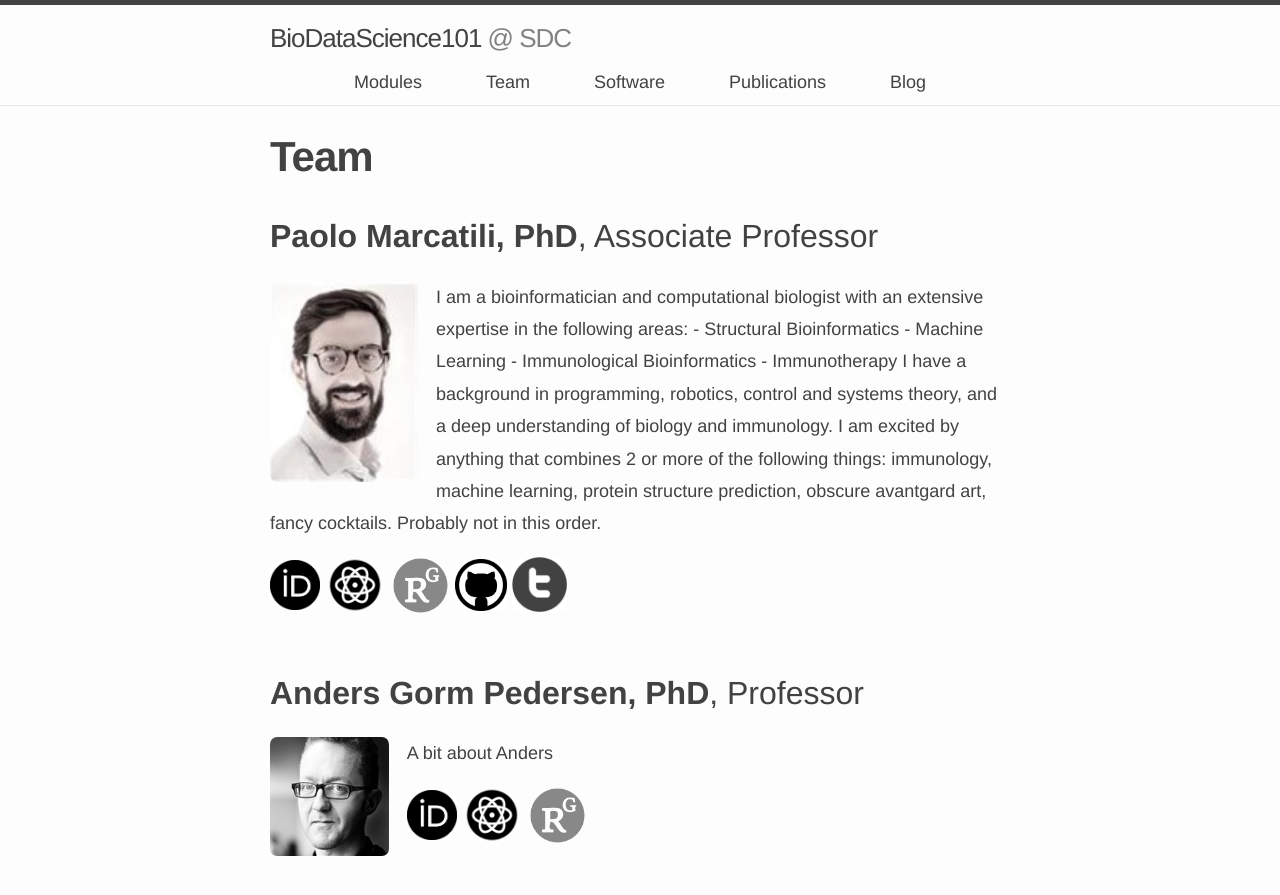
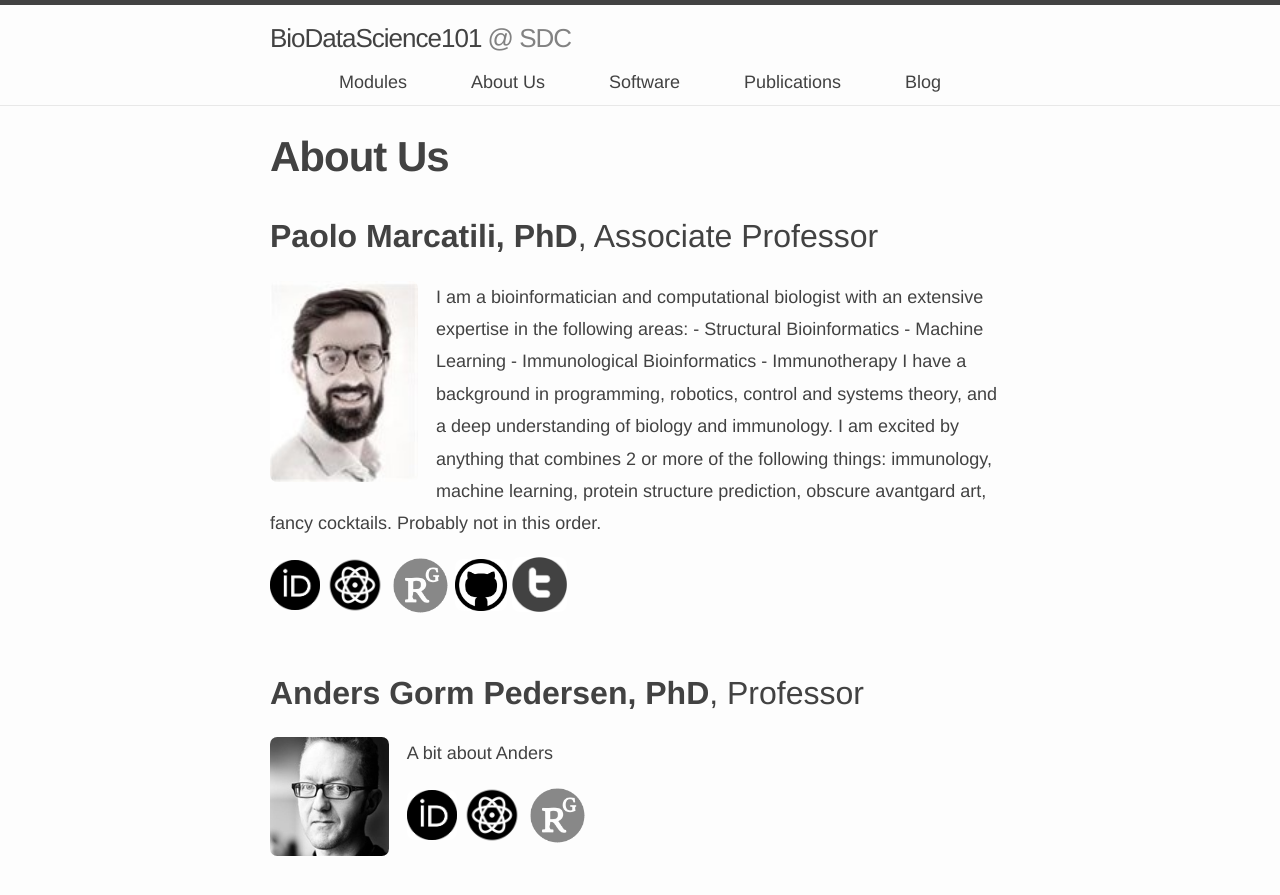
Before and after one commit to biodatascience101/BioDataScience101.github.io, a Jekyll site: the page built from _pages/about/index.md, in a window 1280 px wide and 900 px high. Shown: the top 895 px of the window. Built offline with Jekyll 4.4.1, drawn with Linux system fonts in a browser that asks for light colours; nearby versions of some CDN libraries.

Commit message:
Update and rename _pages/team/index.md to _pages/about/index.md

```diff
--- a/_pages/team/index.md
+++ b/_pages/about/index.md
@@ -1,7 +1,7 @@
 ---
 layout: page
-title: Team
-permalink: /team/
+title: About Us
+permalink: /about/
 toggle: on
 rank: 2
 ---
```
